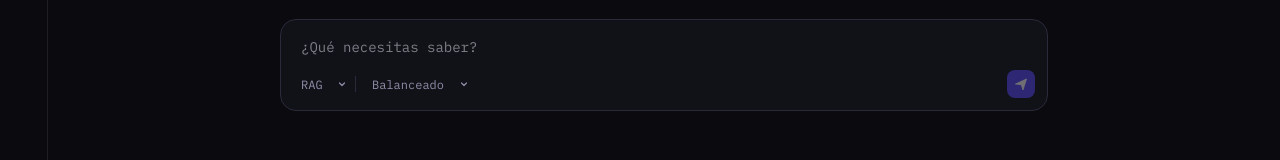
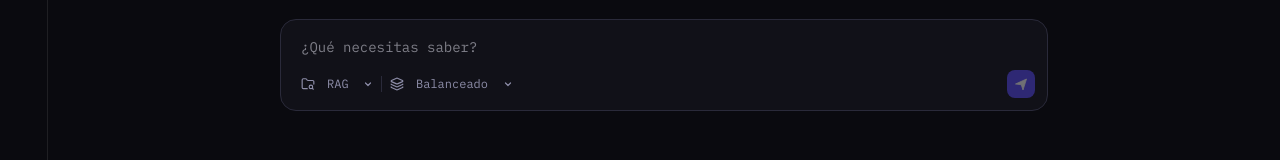
Before and after one commit to capriadev/rag-school, a Next.js app: page / in a window 1280 px wide. Shown: the part 419-579 px from the top of the page. Built offline with nearby package versions, Linux system fonts and the light colour scheme.

Commit message:
style: add folder-search and layers icons to select dropdowns

```diff
--- a/components/chat-interface.tsx
+++ b/components/chat-interface.tsx
@@ -182,9 +182,14 @@ export function ChatInterface() {
                     />
 
                     {/* Selects and button row */}
-                    <div className="flex items-center gap-2">
+                    <div className="flex items-center gap-2 ml-2">
                       {/* RAG Select */}
-                      <div className="relative">
+                      <div className="relative flex items-center gap-1">
+                        <svg width="14" height="14" viewBox="0 0 24 24" fill="none" stroke="currentColor" strokeWidth="2" strokeLinecap="round" strokeLinejoin="round" className="text-[#8e8ea9]">
+                          <path d="M10.7 20H4a2 2 0 0 1-2-2V5a2 2 0 0 1 2-2h3.9a2 2 0 0 1 1.69.9l.81 1.2a2 2 0 0 0 1.67.9H20a2 2 0 0 1 2 2v4.1"/>
+                          <path d="m21 21-1.9-1.9"/>
+                          <circle cx="17" cy="17" r="3"/>
+                        </svg>
                         <select
                           value={selectedProfile}
                           onChange={(e: ChangeEvent<HTMLSelectElement>) => setSelectedProfile(e.target.value)}
@@ -207,7 +212,12 @@ export function ChatInterface() {
                       <div className="h-4 w-px bg-[#2a2a3a]" />
 
                       {/* Chunks Select */}
-                      <div className="relative">
+                      <div className="relative flex items-center gap-1">
+                        <svg width="14" height="14" viewBox="0 0 24 24" fill="none" stroke="currentColor" strokeWidth="2" strokeLinecap="round" strokeLinejoin="round" className="text-[#8e8ea9]">
+                          <path d="M12.83 2.18a2 2 0 0 0-1.66 0L2.6 6.08a1 1 0 0 0 0 1.83l8.58 3.91a2 2 0 0 0 1.66 0l8.58-3.9a1 1 0 0 0 0-1.83z"/>
+                          <path d="M2 12a1 1 0 0 0 .58.91l8.6 3.91a2 2 0 0 0 1.65 0l8.58-3.9A1 1 0 0 0 22 12"/>
+                          <path d="M2 17a1 1 0 0 0 .58.91l8.6 3.91a2 2 0 0 0 1.65 0l8.58-3.9A1 1 0 0 0 22 17"/>
+                        </svg>
                         <select
                           value={chunkCount}
                           onChange={(e: ChangeEvent<HTMLSelectElement>) => setChunkCount(Number(e.target.value))}
@@ -308,7 +318,12 @@ export function ChatInterface() {
                     {/* Selects and button row */}
                     <div className="flex items-center gap-2">
                       {/* RAG Select */}
-                      <div className="relative">
+                      <div className="relative flex items-center gap-1">
+                        <svg width="14" height="14" viewBox="0 0 24 24" fill="none" stroke="currentColor" strokeWidth="2" strokeLinecap="round" strokeLinejoin="round" className="text-[#8e8ea9]">
+                          <path d="M10.7 20H4a2 2 0 0 1-2-2V5a2 2 0 0 1 2-2h3.9a2 2 0 0 1 1.69.9l.81 1.2a2 2 0 0 0 1.67.9H20a2 2 0 0 1 2 2v4.1"/>
+                          <path d="m21 21-1.9-1.9"/>
+                          <circle cx="17" cy="17" r="3"/>
+                        </svg>
                         <select
                           value={selectedProfile}
                           onChange={(e: ChangeEvent<HTMLSelectElement>) => setSelectedProfile(e.target.value)}
@@ -331,7 +346,12 @@ export function ChatInterface() {
                       <div className="h-4 w-px bg-[#2a2a3a]" />
 
                       {/* Chunks Select */}
-                      <div className="relative">
+                      <div className="relative flex items-center gap-1">
+                        <svg width="14" height="14" viewBox="0 0 24 24" fill="none" stroke="currentColor" strokeWidth="2" strokeLinecap="round" strokeLinejoin="round" className="text-[#8e8ea9]">
+                          <path d="M12.83 2.18a2 2 0 0 0-1.66 0L2.6 6.08a1 1 0 0 0 0 1.83l8.58 3.91a2 2 0 0 0 1.66 0l8.58-3.9a1 1 0 0 0 0-1.83z"/>
+                          <path d="M2 12a1 1 0 0 0 .58.91l8.6 3.91a2 2 0 0 0 1.65 0l8.58-3.9A1 1 0 0 0 22 12"/>
+                          <path d="M2 17a1 1 0 0 0 .58.91l8.6 3.91a2 2 0 0 0 1.65 0l8.58-3.9A1 1 0 0 0 22 17"/>
+                        </svg>
                         <select
                           value={chunkCount}
                           onChange={(e: ChangeEvent<HTMLSelectElement>) => setChunkCount(Number(e.target.value))}
```
Also changed, not shown: public/icons/folder-search.svg (added), public/icons/layers.svg (added).
